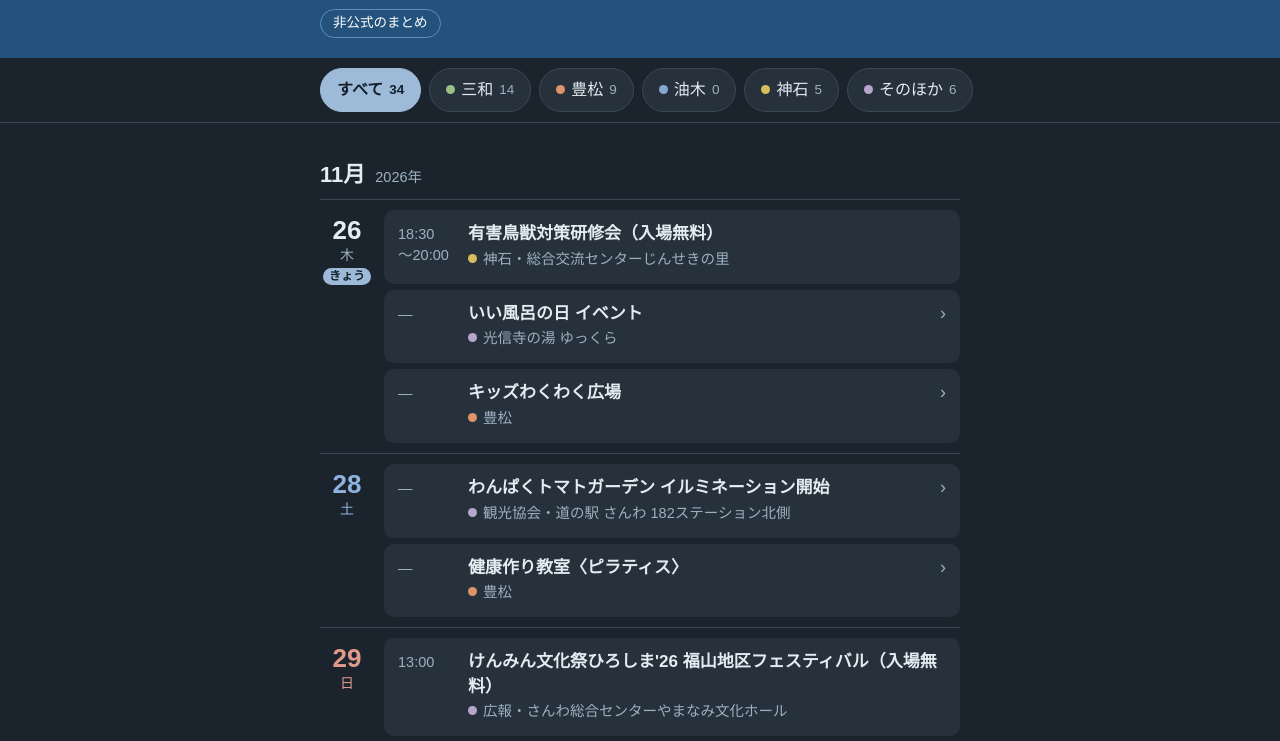
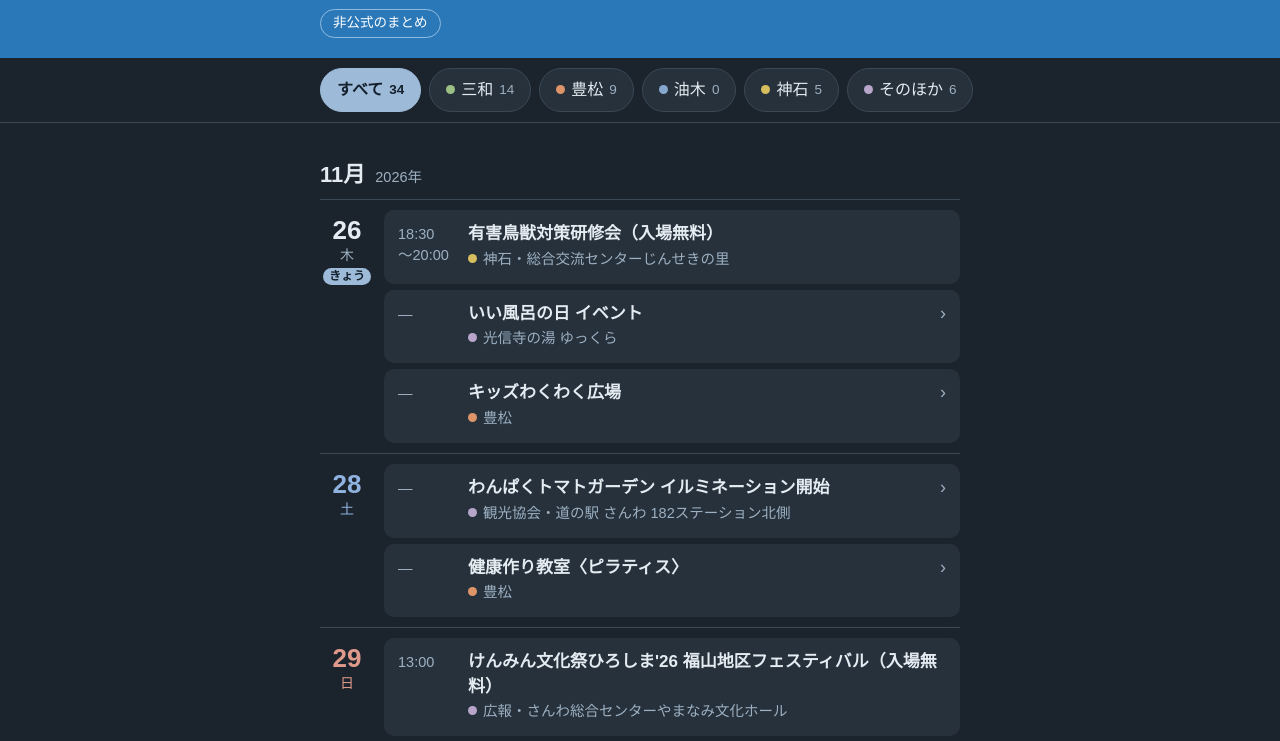
Before and after one commit to jinsekikogen-jaken/jinsekikogen-jaken.github.io, a plain HTML site: page index.html in a window 1280 px wide. Shown: the part 150-891 px from the top of the page. Drawn offline with Linux system fonts and the dark colour scheme; a web font is replaced by a local one.

Commit message:
暗い画面の帯の色を明るく
Co-Authored-By: Claude Fable 5.2 <noreply@anthropic.com>

```diff
--- a/index.html
+++ b/index.html
@@ -19,10 +19,10 @@
 }
 @media (prefers-color-scheme: dark) { :root:not([data-theme="light"]) {
   --bg: #1b232c; --band: #232e39; --card: #26313c; --ink: #e4ebf1; --sub: #9db0c1; --line: #3a4856; --accent: #9dbbd9;
-  --sat: #8fb2e0; --sun: #e09a8c; --on-accent: #14202c; --head: #23527c; --head-ink: #ffffff; --head-sub: #cfe0ef; --head-line: #5f8fb8; --sanwa: #9cc083; --toyomatsu: #dd9468; --yuki: #86a8cf; --jinseki: #d6bd5e; --other: #b7a6c9; color-scheme: dark } }
+  --sat: #8fb2e0; --sun: #e09a8c; --on-accent: #14202c; --head: #2b78b8; --head-ink: #ffffff; --head-sub: #e3eff9; --head-line: #8fbbe0; --sanwa: #9cc083; --toyomatsu: #dd9468; --yuki: #86a8cf; --jinseki: #d6bd5e; --other: #b7a6c9; color-scheme: dark } }
 :root[data-theme="dark"] {
   --bg: #1b232c; --band: #232e39; --card: #26313c; --ink: #e4ebf1; --sub: #9db0c1; --line: #3a4856; --accent: #9dbbd9;
-  --sat: #8fb2e0; --sun: #e09a8c; --on-accent: #14202c; --head: #23527c; --head-ink: #ffffff; --head-sub: #cfe0ef; --head-line: #5f8fb8; --sanwa: #9cc083; --toyomatsu: #dd9468; --yuki: #86a8cf; --jinseki: #d6bd5e; --other: #b7a6c9; color-scheme: dark }
+  --sat: #8fb2e0; --sun: #e09a8c; --on-accent: #14202c; --head: #2b78b8; --head-ink: #ffffff; --head-sub: #e3eff9; --head-line: #8fbbe0; --sanwa: #9cc083; --toyomatsu: #dd9468; --yuki: #86a8cf; --jinseki: #d6bd5e; --other: #b7a6c9; color-scheme: dark }
 
 body { background: var(--bg); color: var(--ink); font-family: var(--font); font-weight: 500; font-size: 17px; line-height: 1.65; }
 .wrap { max-width: 640px; margin: 0 auto; padding-left: max(16px, env(safe-area-inset-left, 0px)); padding-right: max(16px, env(safe-area-inset-right, 0px)); }
```
